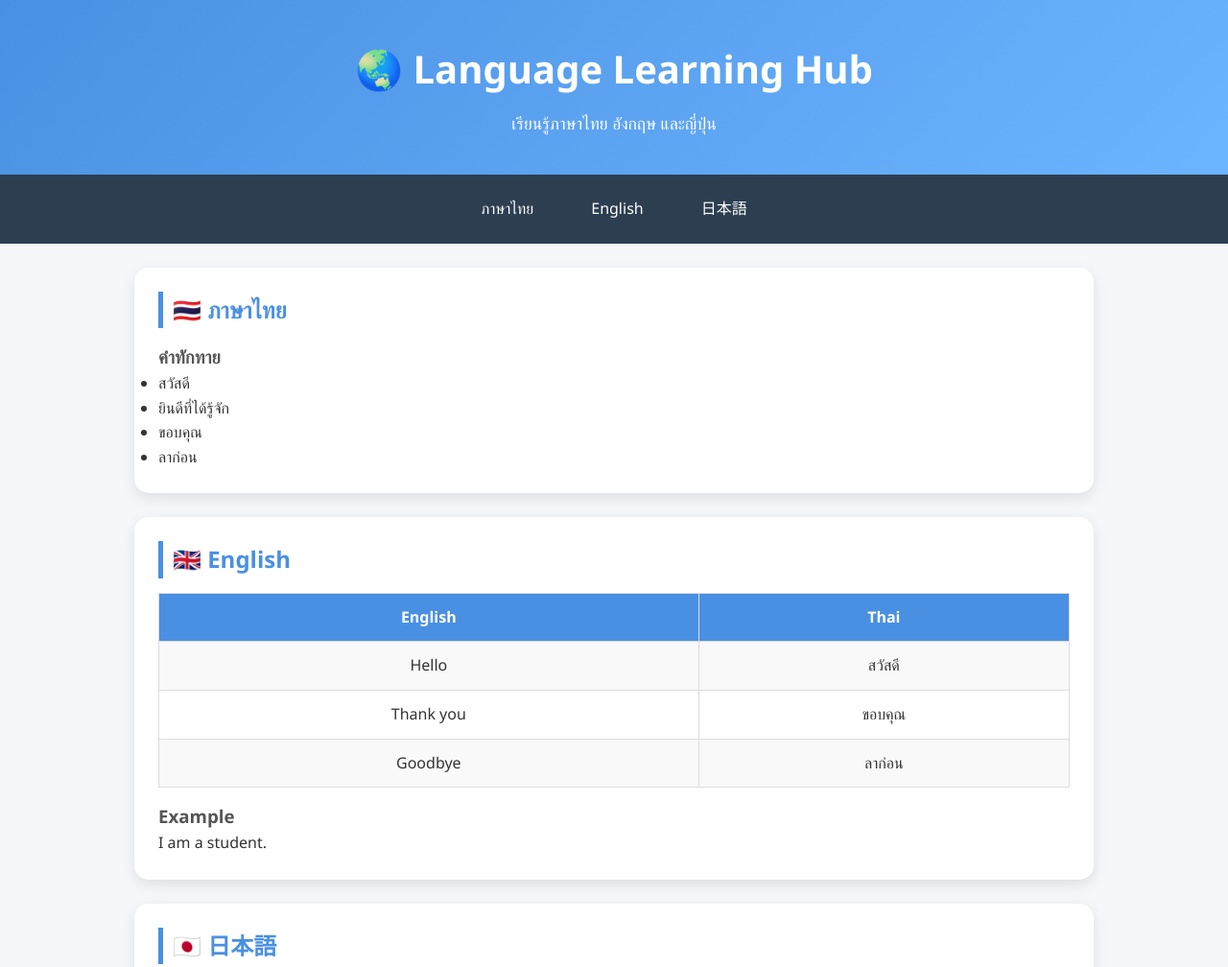
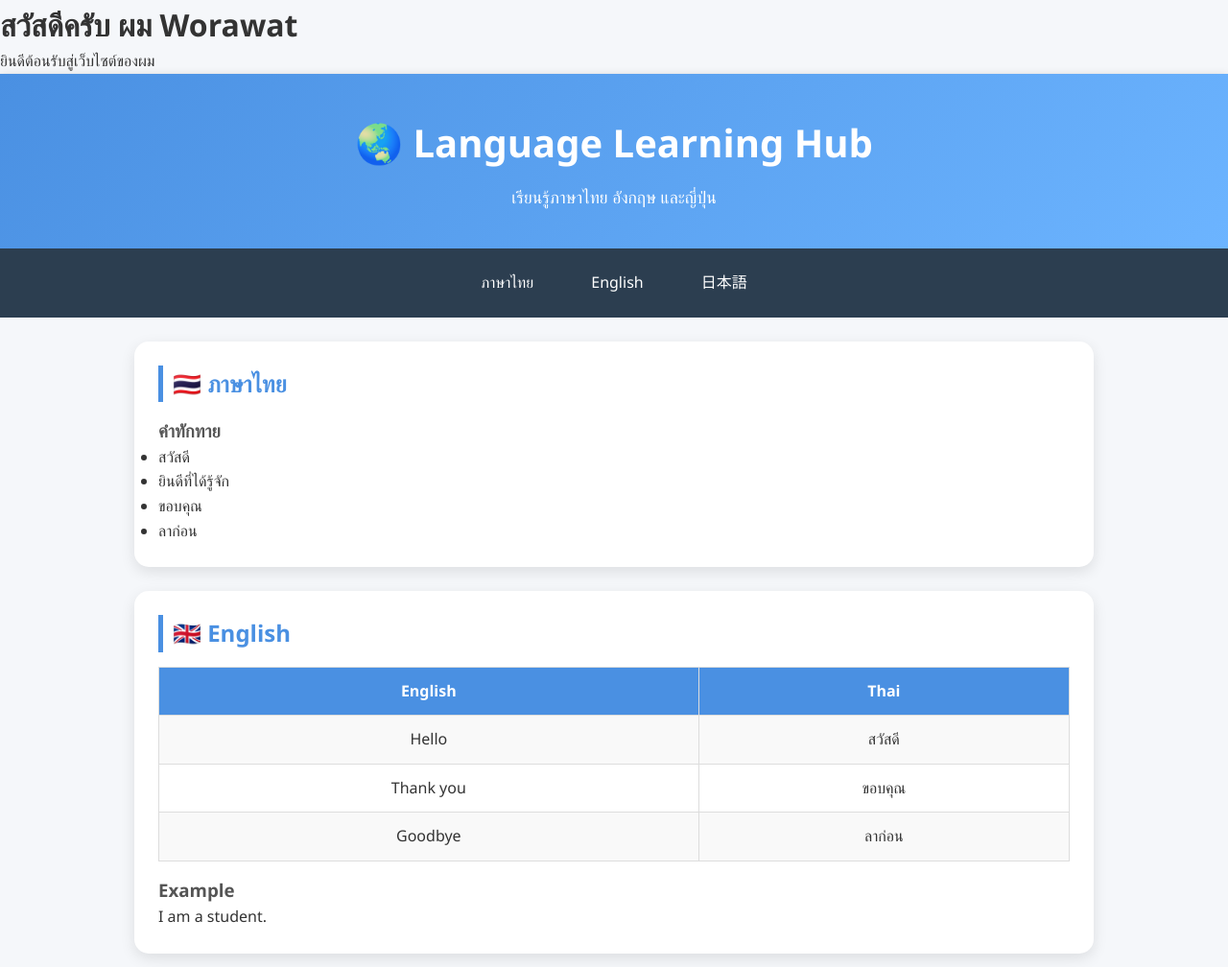
Before and after one commit to Aimiray/worawat1.github.io, a plain HTML site: page index.html in a window 1280 px wide. Shown: the top 1008 px of the page at 96% size. Drawn offline with Linux system fonts and the light colour scheme.

Commit message:
Update index.html

```diff
--- a/index.html
+++ b/index.html
@@ -1,3 +1,18 @@
+<!DOCTYPE html>
+<html lang="th">
+<head>
+    <meta charset="UTF-8">
+    <meta name="viewport" content="width=device-width, initial-scale=1.0">
+    <title>Worawat's Website</title>
+    <link rel="stylesheet" href="style.css">
+</head>
+<body>
+
+    <h1>สวัสดีครับ ผม Worawat</h1>
+    <p>ยินดีต้อนรับสู่เว็บไซต์ของผม</p>
+
+</body>
+</html>
 <!DOCTYPE html>
 <html lang="th">
 <head>
```
